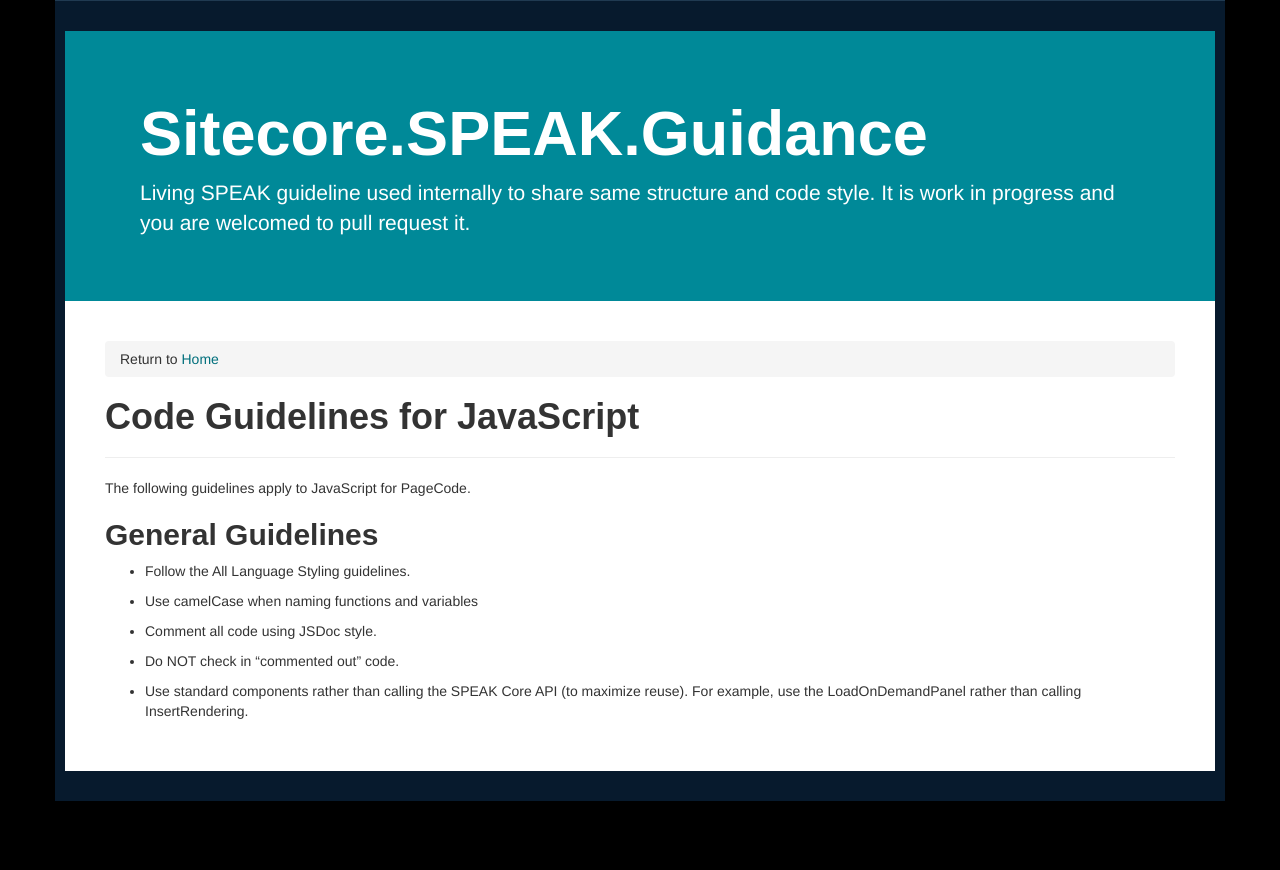
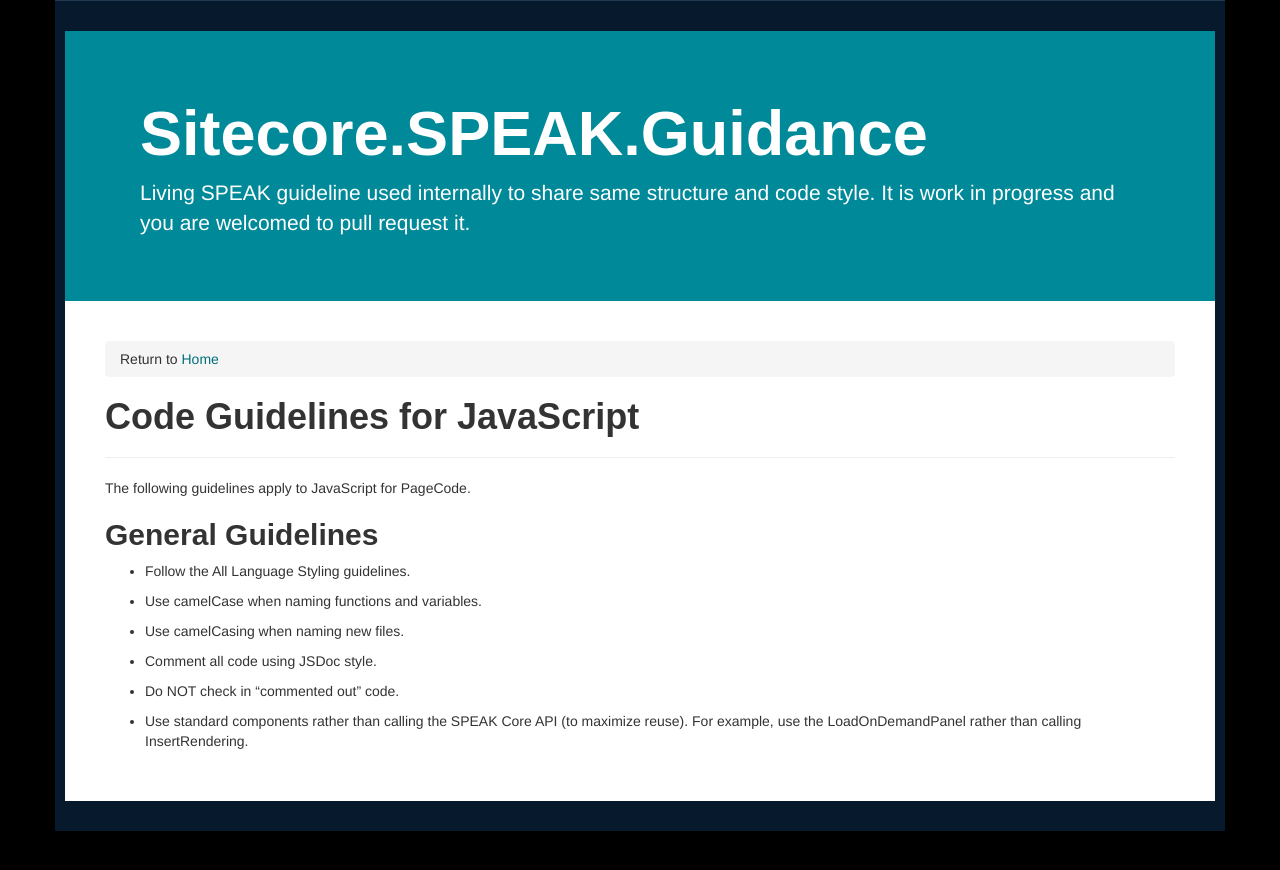
Before and after one commit to Sitecore-Community/Sitecore.Speak.Guidance, a Jekyll site: the page built from Application Development/PageCode/JavaScript.md, in a window 1280 px wide. Shown: the top 870 px of the page. Built offline with Jekyll 4.4.1, drawn with Linux system fonts in a browser that asks for light colours; nearby versions of some CDN libraries; some web fonts are replaced.

Commit message:
Add file casing advice
Added file casing advice for JavaScript files in Application
Development.

```diff
--- a/Application Development/PageCode/JavaScript.md
+++ b/Application Development/PageCode/JavaScript.md
@@ -9,7 +9,9 @@
 
 - Follow the All Language Styling guidelines.
 
-- Use camelCase when naming functions and variables
+- Use camelCase when naming functions and variables.
+
+- Use camelCasing when naming new files.
 
 - Comment all code using JSDoc style.
 
```
